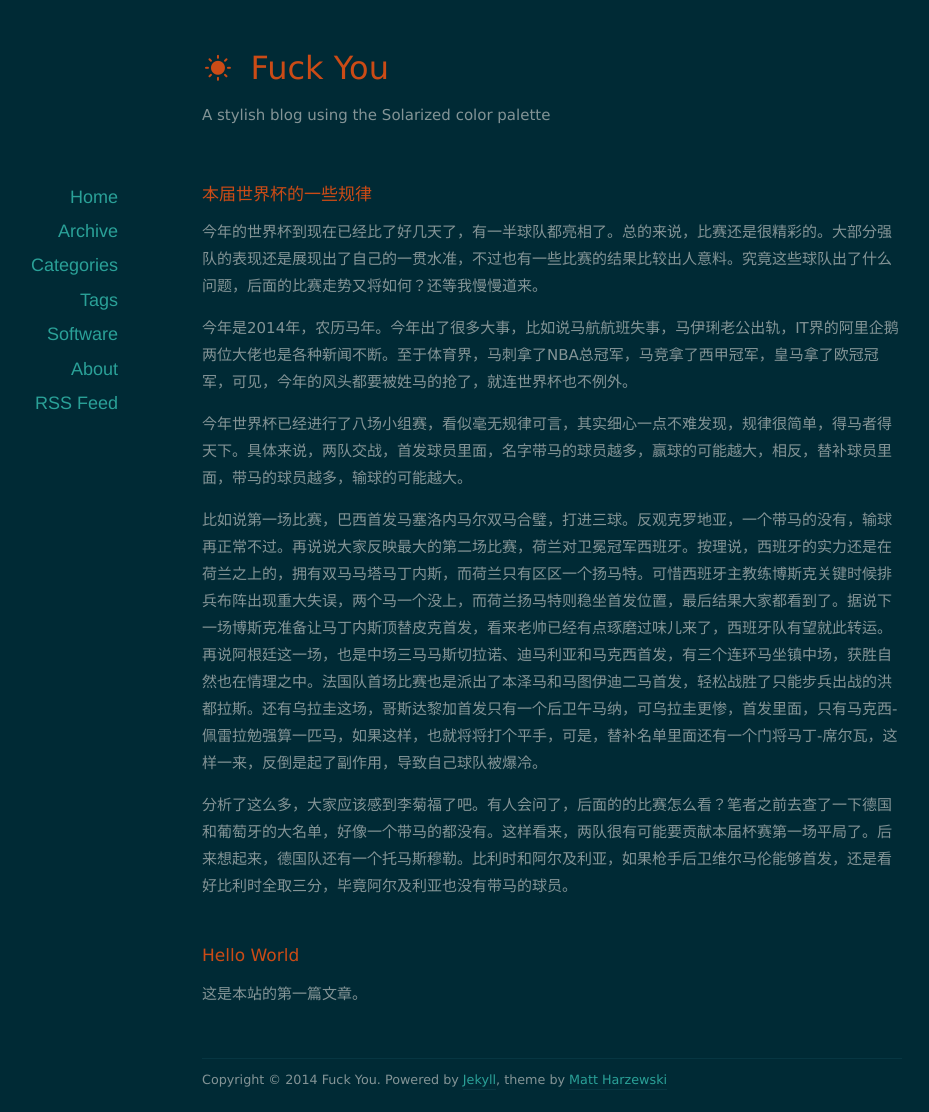
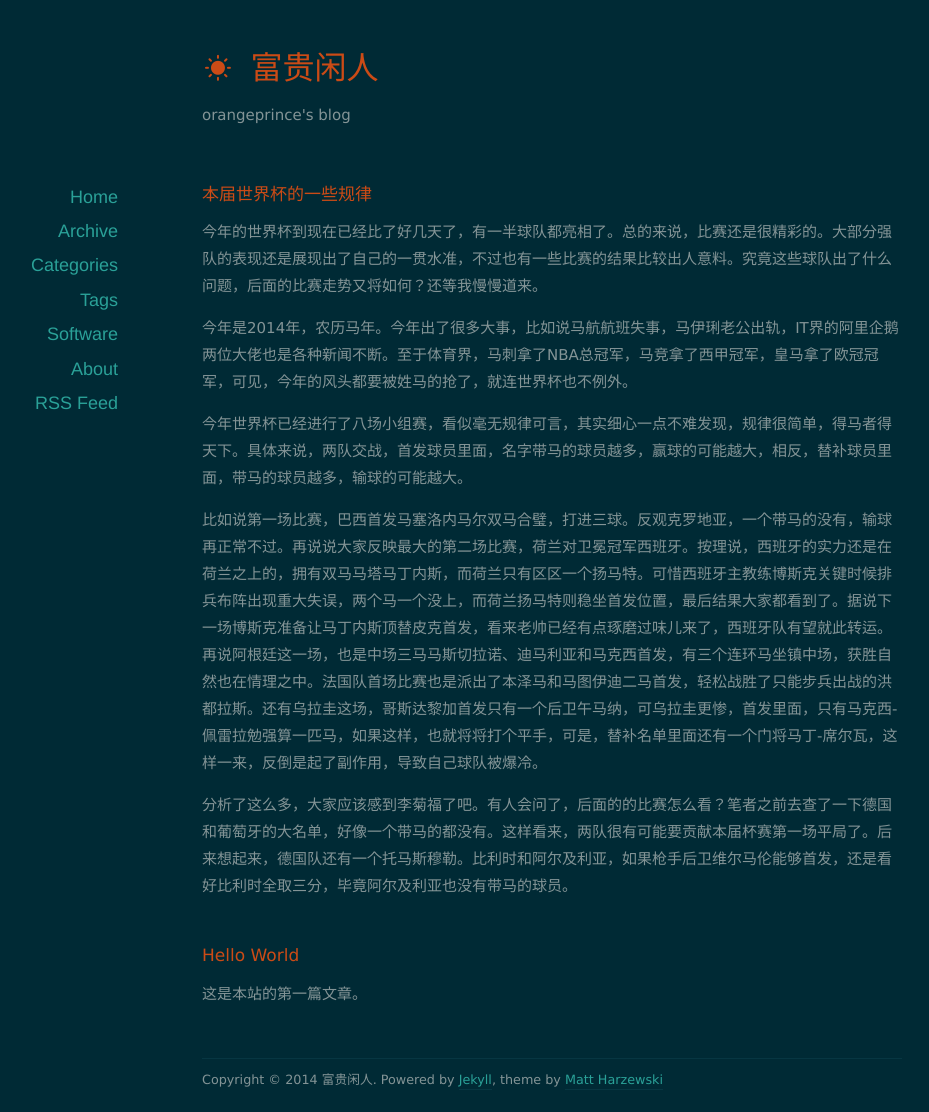
Before and after one commit to orangeprince/orangeprince.github.io, a Jekyll site: the page built from index.html, in a window 1280 px wide. Shown: the whole page, without its empty margins (88-1017 px from the left). Built offline with Jekyll 4.4.1, drawn with Linux system fonts in a browser that asks for light colours; nearby versions of some CDN libraries; the list of posts is cut into pages by our own code; comment, search, counter and statistics services are not loaded.

Commit message:
modified:   .DS_Store 	modified:   _config.yml 	new file:   files/zjucs_thesis.zip

```diff
--- a/_config.yml
+++ b/_config.yml
@@ -1,6 +1,6 @@
-name: Fuck You
-url: http://example.org
-description: A stylish blog using the Solarized color palette
+name: 富贵闲人
+url: http://orangeprince.info
+description: orangeprince's blog
 
 permalink: /:year/:month/:day/:title/
 paginate: 10
```
Also changed, not shown: 2 other files.
